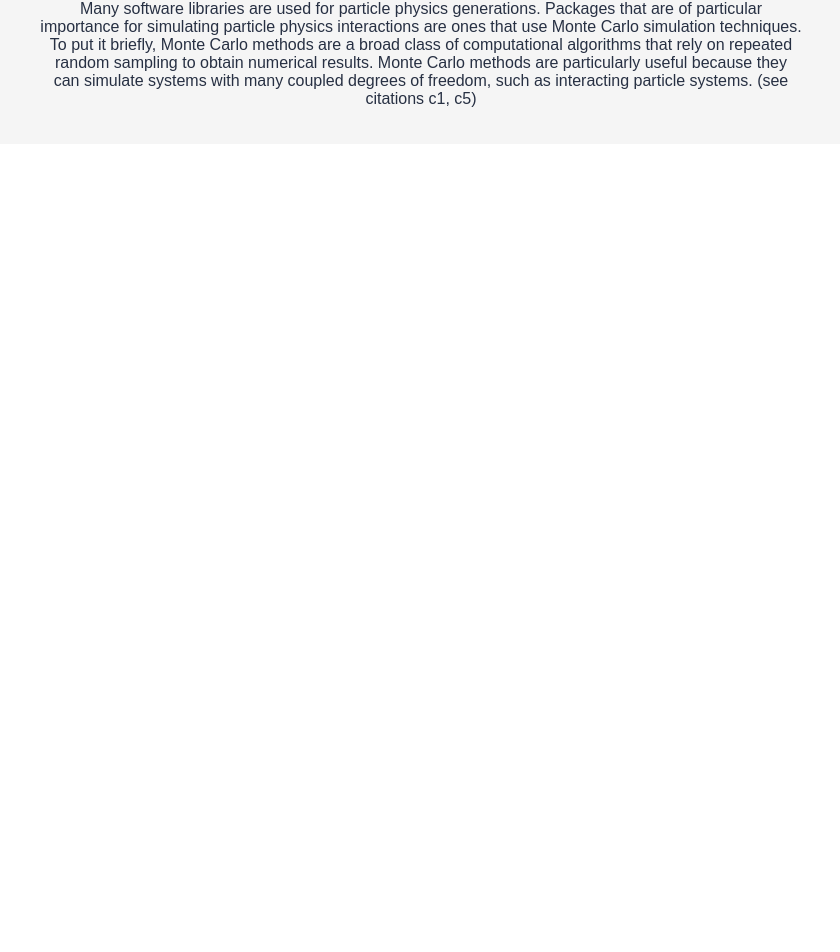
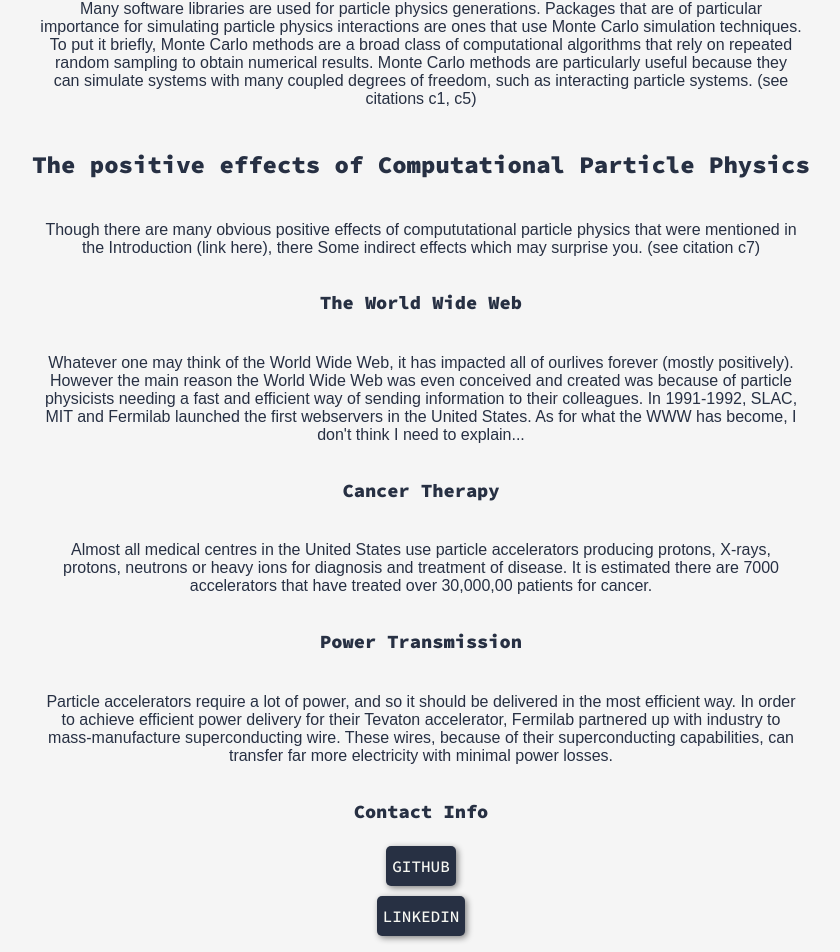
Before and after one commit to Pencilcaseman/ProgBlackFormative23, a React (Create React App) app: page /particlephysics in a window 1280 px wide. Shown: the part 1319-2271 px from the top of the page, without its empty margins (219-1059 px from the left). Before the commit the page ends 1463 px from the top, so only its background shows below. Built offline with nearby package versions, Linux system fonts and the light colour scheme.

Commit message:
Added positive effects of particle physics

```diff
--- a/src/components/pages/ParticlePhysics.js
+++ b/src/components/pages/ParticlePhysics.js
@@ -1,5 +1,6 @@
 import React from "react";
 import Header from "../layout/Header";
+import Button from "../layout/Button";
 import "./PageStyling.css";
 import "./ParticlePhysics.css";
 
@@ -65,6 +66,55 @@ const ParticlePhysics = () => {
                         Monte Carlo methods are particularly useful because they can simulate systems with many coupled
                         degrees of freedom, such as interacting particle systems. (see citations c1, c5)
                     </p>
+
+                    <h2>The positive effects of Computational Particle Physics</h2>
+
+                    <p>
+                        Though there are many obvious positive effects of compututational particle physics
+                        that were mentioned in the Introduction (link here), there Some indirect effects which
+                        may surprise you. (see citation c7)
+
+                    </p>
+
+                    <h3>The World Wide Web</h3>
+
+                    <p>
+                        Whatever one may think of the World Wide Web, it has impacted all of ourlives forever
+                        (mostly positively). However the main reason the World Wide Web was even conceived and
+                        created was because of particle physicists needing a fast and efficient way of sending
+                        information to their colleagues. In 1991-1992, SLAC, MIT and Fermilab launched the
+                        first webservers in the United States. As for what the WWW has become, I don't think
+                        I need to explain...
+                    </p>
+
+                    <h3>Cancer Therapy</h3>
+
+                    <p>
+                        Almost all medical centres in the United States use particle accelerators producing
+                        protons, X-rays, protons, neutrons or heavy ions for diagnosis and treatment of disease.
+                        It is estimated there are 7000 accelerators that have treated over 30,000,00 patients for
+                        cancer.
+                    </p>
+
+                    <h3>Power Transmission</h3>
+
+                    <p>
+                        Particle accelerators require a lot of power, and so it should be delivered in the most
+                        efficient way. In order to achieve efficient power delivery for their Tevaton accelerator,
+                        Fermilab partnered up with industry to mass-manufacture superconducting wire. These wires,
+                        because of their superconducting capabilities, can transfer far more electricity with minimal
+                        power losses.
+                    </p>
+
+
+                    <h3>Contact Info</h3>
+
+                    <a href="https://github.com/antonov737" target="_blank" rel="noopener noreferrer">
+                        <Button color="blue" name="Github"/>
+                    </a>
+                    <a href="https://www.linkedin.com/in/anton-egorov-310a6a22a" target="_blank" rel="noopener noreferrer">
+                        <Button color="blue" name="LinkedIn"/>
+                    </a>
             </div>
         </div>
     </div>
```
